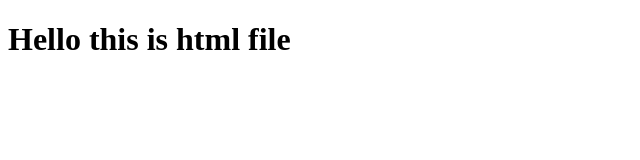
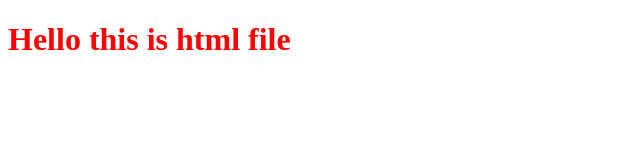
Before and after one commit to dineshreddy2105/chat-app, a plain HTML site: page hello.html in a window 1280 px wide. Shown: the whole page, without its empty margins (0-640 px from the left). Drawn offline with Linux system fonts and the light colour scheme.

Commit message:
Update hello.html

```diff
--- a/hello.html
+++ b/hello.html
@@ -6,6 +6,6 @@
     <title>Document</title>
 </head>
 <body>
-    <h1>Hello this is html file</h1>
+    <h1 style="color:red;">Hello this is html file</h1>
 </body>
 </html>
```
